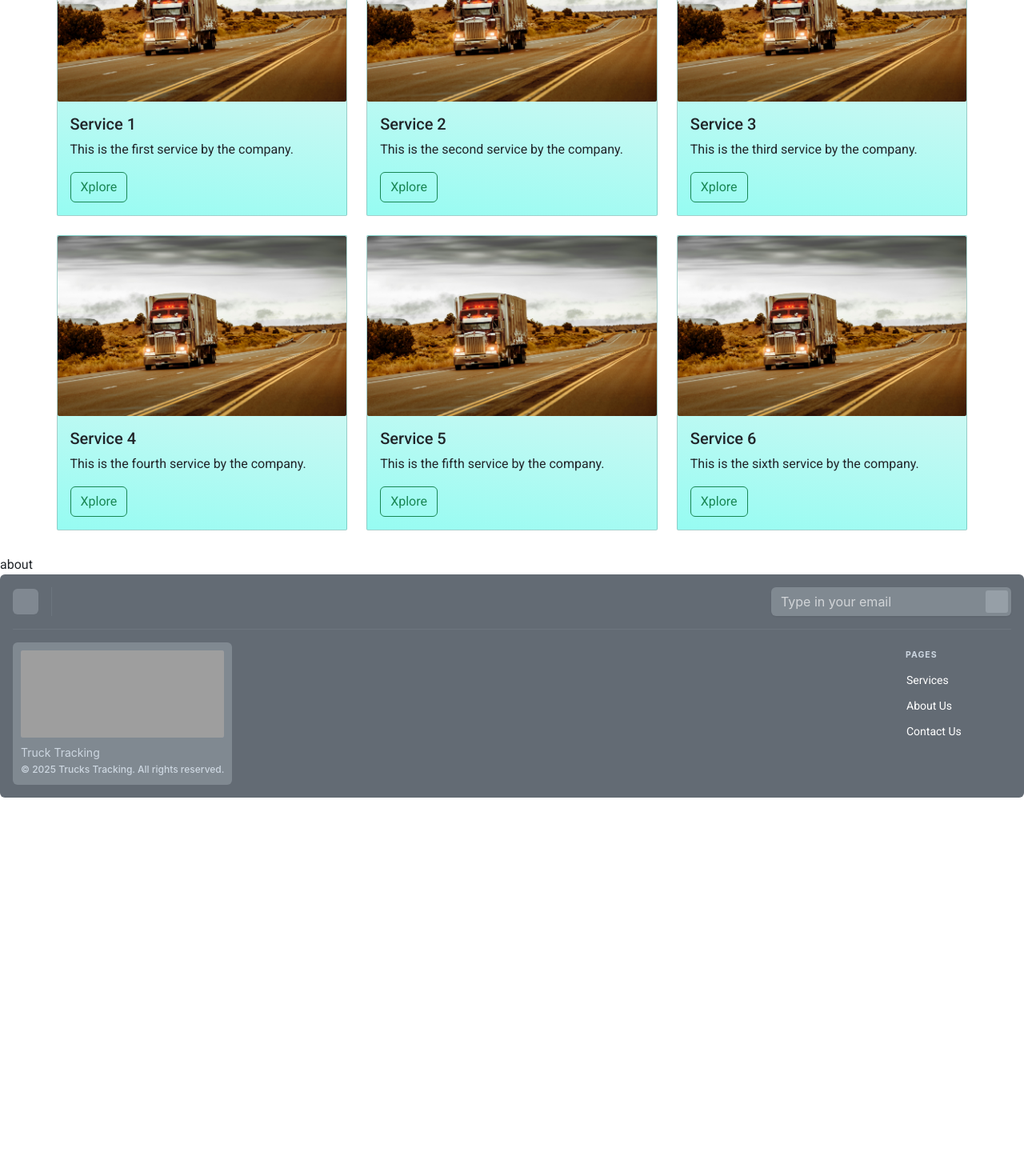
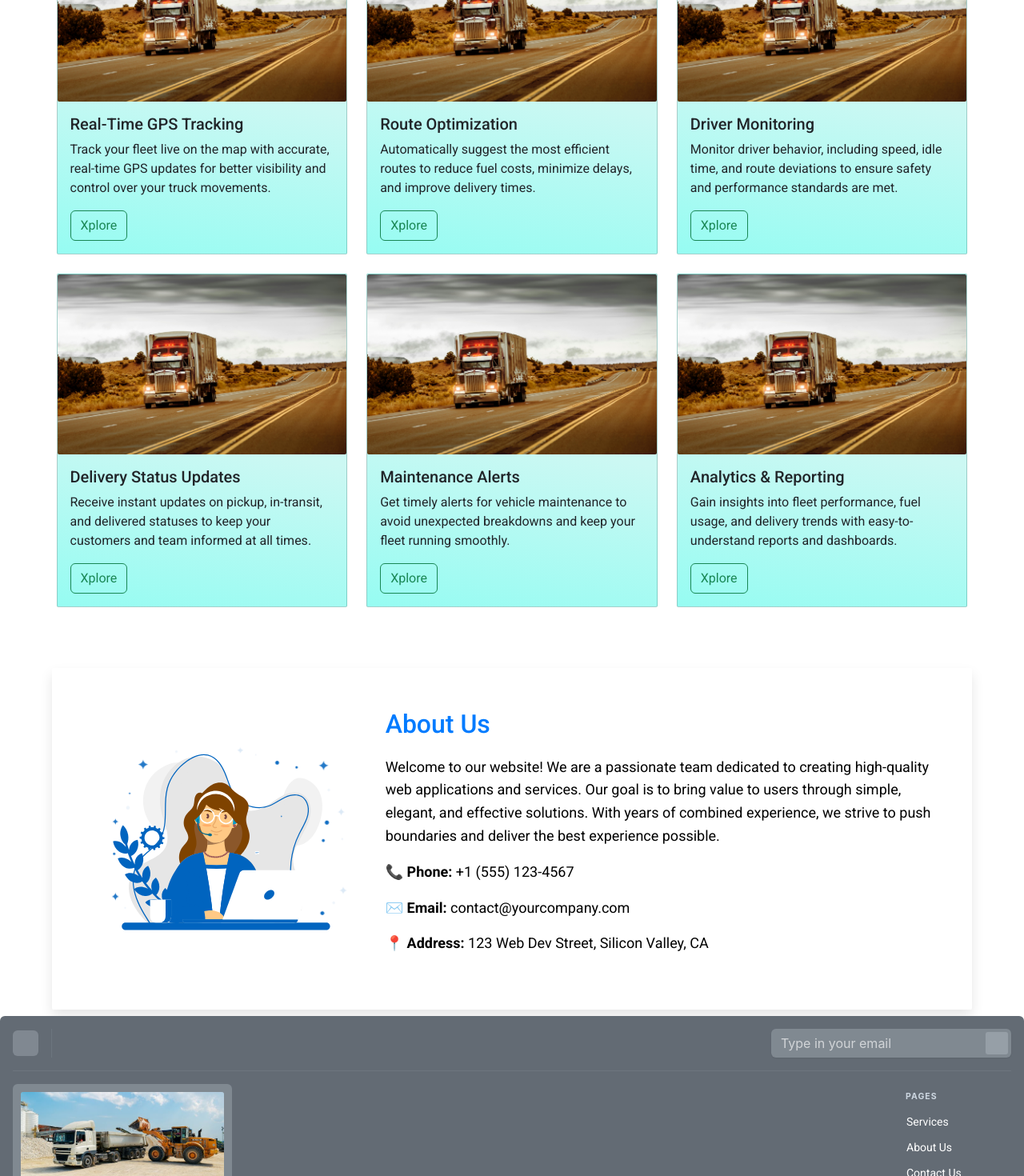
Before and after one commit to Sahil-pillania/trucks_tracking_reactjs, a React (Vite) app: page / in a window 1280 px wide. Shown: the part 2115-3585 px from the top of the page at 80% size. Before the commit the page ends 3112 px from the top, so only its background shows below. Built offline with nearby package versions, Linux system fonts and the light colour scheme; grey boxes are pictures that could not be loaded; some icons are missing.

Commit message:
UI Pages

```diff
--- a/src/files/pages/About.jsx
+++ b/src/files/pages/About.jsx
@@ -1,9 +1,42 @@
-import React from 'react'
+import React from "react";
+import Lottie from "lottie-react";
+
+import aboutAnimation from "/src/assets/Animes/AboutUs.json";
 
 function About() {
   return (
-    <div>about</div>
-  )
+    <>
+      <div className="wrapper_about">
+        <div className="about-card">
+          <div className="about-card-image">
+            <Lottie animationData={aboutAnimation} loop={true} />
+          </div>
+          <div className="about-card-content">
+            <h2>About Us</h2>
+            <p>
+              Welcome to our website! We are a passionate team dedicated to
+              creating high-quality web applications and services. Our goal is
+              to bring value to users through simple, elegant, and effective
+              solutions. With years of combined experience, we strive to push
+              boundaries and deliver the best experience possible.
+            </p>
+            <div className="contact-details">
+              <p>
+                <strong>📞 Phone:</strong> +1 (555) 123-4567
+              </p>
+              <p>
+                <strong>✉️ Email:</strong> contact@yourcompany.com
+              </p>
+              <p>
+                <strong>📍 Address:</strong> 123 Web Dev Street, Silicon Valley,
+                CA
+              </p>
+            </div>
+          </div>
+        </div>
+      </div>
+    </>
+  );
 }
 
-export default About
+export default About;
--- a/src/files/pages/Contact.jsx
+++ b/src/files/pages/Contact.jsx
@@ -1,9 +1,98 @@
-import React from 'react'
+import React, { useState } from "react";
+import Lottie from "lottie-react";
+
+import contactAnimation from "/src/assets/Animes/Contactus.json";
 
 function Contact() {
+  const [formData, setFormData] = useState({
+    name: "",
+    email: "",
+    mobile: "",
+    comment: "",
+  });
+
+  const handleChange = (e) => {
+    const { name, value } = e.target;
+    setFormData((prev) => ({ ...prev, [name]: value }));
+  };
+
+  const handleSubmit = (e) => {
+    e.preventDefault();
+    console.log("Form Data:", formData);
+    alert("Form submitted successfully!");
+
+    // To clear the form
+    setFormData({
+      name: "",
+      email: "",
+      mobile: "",
+      comment: "",
+    });
+  };
+
   return (
-    <div>contact</div>
-  )
+    <div className="contact-container">
+      <div className="inner_wrapper">
+        <div className="contact-image">
+          <Lottie animationData={contactAnimation} loop={true} />
+        </div>
+      </div>
+      <div className="contact-form">
+        <h2>Contact Us</h2>
+        <hr />
+        <form onSubmit={handleSubmit}>
+          <label>
+            Name:
+            <input
+              type="text"
+              name="name"
+              value={formData.name}
+              onChange={handleChange}
+              required
+            />
+          </label>
+
+          <label>
+            Email ID:
+            <input
+              type="email"
+              name="email"
+              value={formData.email}
+              onChange={handleChange}
+              required
+            />
+          </label>
+
+          <label>
+            Mobile No:
+            <input
+              type="tel"
+              name="mobile"
+              value={formData.mobile}
+              onChange={handleChange}
+              pattern="[0-9]{10}"
+              required
+            />
+          </label>
+
+          <label>
+            Your Comment:
+            <textarea
+              name="comment"
+              value={formData.comment}
+              onChange={handleChange}
+              rows="4"
+              required
+            />
+          </label>
+
+          <button className="submit_button" type="submit" variant="success">
+            Submit
+          </button>
+        </form>
+      </div>
+    </div>
+  );
 }
 
-export default Contact
+export default Contact;
--- a/src/files/pages/Services.jsx
+++ b/src/files/pages/Services.jsx
@@ -6,38 +6,38 @@ const Services = () => {
   const servicesData = [
     {
       id: 1,
-      title: "Service 1",
-      text: "This is the first service by the company.",
+      title: "Real-Time GPS Tracking",
+      text: "Track your fleet live on the map with accurate, real-time GPS updates for better visibility and control over your truck movements.",
       img: "src/assets/Images/services.jpg",
     },
     {
       id: 2,
-      title: "Service 2",
-      text: "This is the second service by the company.",
+      title: "Route Optimization",
+      text: "Automatically suggest the most efficient routes to reduce fuel costs, minimize delays, and improve delivery times.",
       img: "src/assets/Images/services.jpg",
     },
     {
       id: 3,
-      title: "Service 3",
-      text: "This is the third service by the company.",
+      title: "Driver Monitoring",
+      text: "Monitor driver behavior, including speed, idle time, and route deviations to ensure safety and performance standards are met.",
       img: "src/assets/Images/services.jpg",
     },
     {
       id: 4,
-      title: "Service 4",
-      text: "This is the fourth service by the company.",
+      title: "Delivery Status Updates",
+      text: "Receive instant updates on pickup, in-transit, and delivered statuses to keep your customers and team informed at all times.",
       img: "src/assets/Images/services.jpg",
     },
     {
       id: 5,
-      title: "Service 5",
-      text: "This is the fifth service by the company.",
+      title: "Maintenance Alerts",
+      text: "Get timely alerts for vehicle maintenance to avoid unexpected breakdowns and keep your fleet running smoothly.",
       img: "src/assets/Images/services.jpg",
     },
     {
       id: 6,
-      title: "Service 6",
-      text: "This is the sixth service by the company.",
+      title: "Analytics & Reporting",
+      text: "Gain insights into fleet performance, fuel usage, and delivery trends with easy-to-understand reports and dashboards.",
       img: "src/assets/Images/services.jpg",
     },
   ];
```
Also changed, not shown: src/assets/Images/footer_branding.jpg (added).
